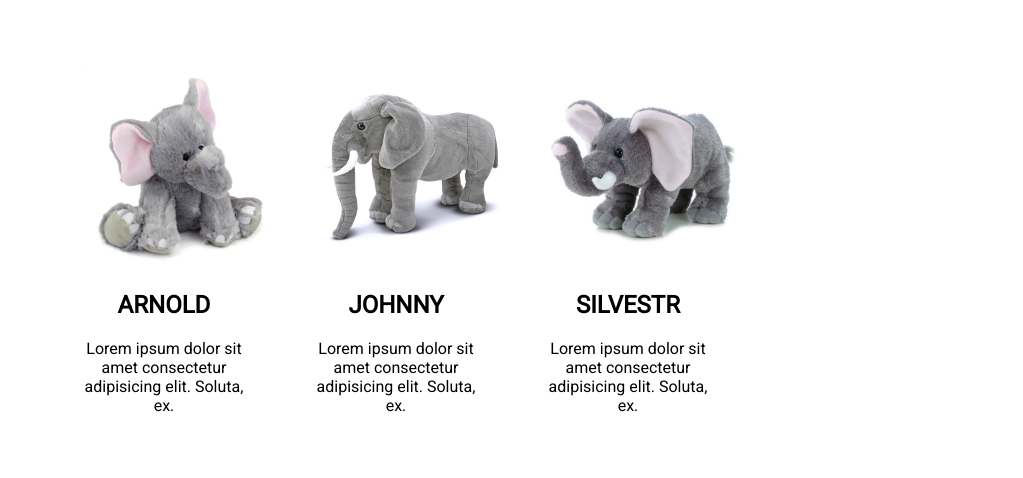
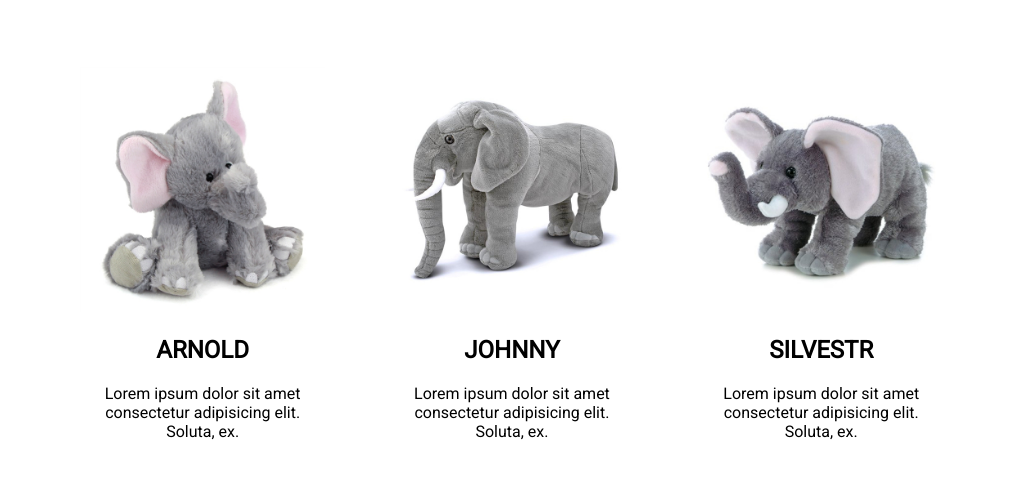
Before and after one commit to NewFullStackDeveloper/eretreat, a plain HTML site: page index.html in a window 1280 px wide. Shown: the part 94-572 px from the top of the page, without its empty margins (128-1151 px from the left). Drawn offline with Linux system fonts and the light colour scheme.

Commit message:
Image changes

```diff
--- a/css/style.css
+++ b/css/style.css
@@ -19,7 +19,7 @@ body{
 .column {
      font-size: 1rem;
      display: inline-block;
-     width: 25%;
+     width: 33.33%;
      padding: 1rem 2rem;
      text-align: center;
      vertical-align: top;
@@ -37,3 +37,8 @@ body{
      text-align: center;
      padding: 1rem 0;
  }
+
+ .column >img{
+    width: 100%;
+    height:auto;
+ }
--- a/index.html
+++ b/index.html
@@ -23,17 +23,17 @@
 
      <section>
          <div class="column">
-             <img src="images/arnold.jpg"  width="200px" alt="Arnold">
+             <img src="images/arnold.jpg"  alt="Arnold">
              <h2>ARNOLD</h2>
              <p>Lorem ipsum dolor sit amet consectetur adipisicing elit. Soluta, ex.</p>
         </div>
          <div class="column">
-             <img src="images/johnny.jpg" width="200px" alt="johnny">
+             <img src="images/johnny.jpg"  alt="johnny">
              <h2>JOHNNY</h2>
              <p>Lorem ipsum dolor sit amet consectetur adipisicing elit. Soluta, ex.</p>
         </div>
          <div class="column">
-             <img src="images/silvestr.jpg" width="200px"  alt="Silvestr">
+             <img src="images/silvestr.jpg"   alt="Silvestr">
              <h2>SILVESTR</h2>
              <p>Lorem ipsum dolor sit amet consectetur adipisicing elit. Soluta, ex.</p>
         </div>
```
